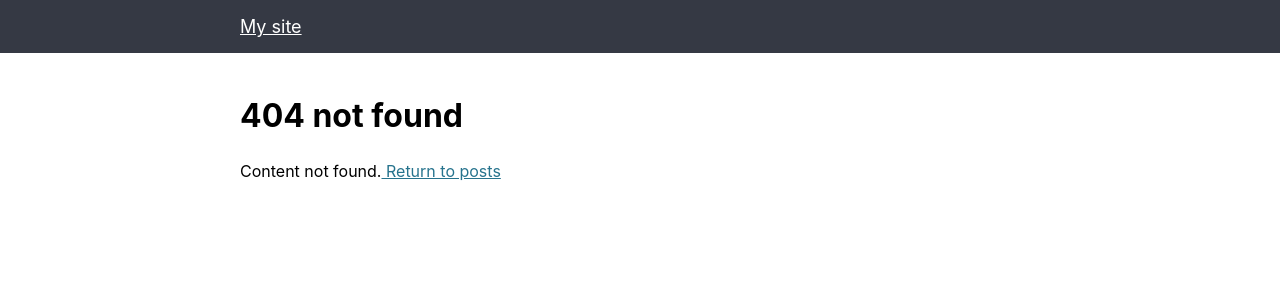
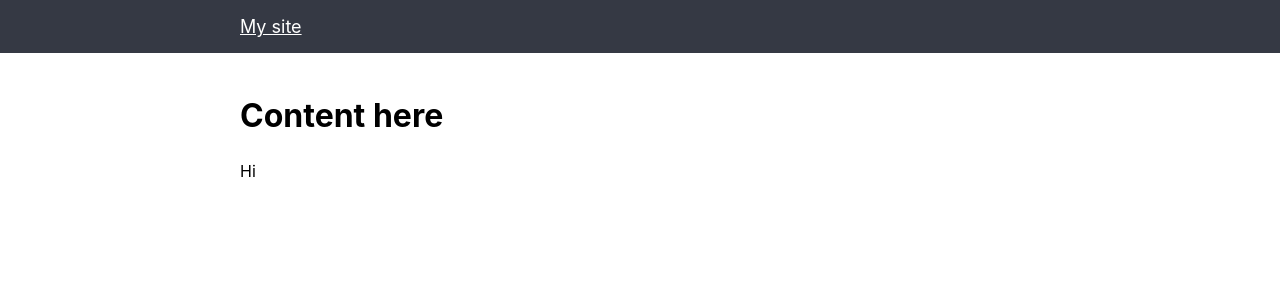
Before and after one commit to kelchenn/React-Blog, a React (Create React App) app in the folder react-app/: page /post/content-here in a window 1280 px wide. Before the commit this address had no page. Shown: the top 300 px of the page. Built offline with nearby package versions, Linux system fonts and the light colour scheme.

Commit message:
create PostWrapper.js, route to posts using the url params

```diff
--- a/react-app/src/App.js
+++ b/react-app/src/App.js
@@ -1,10 +1,10 @@
-import React, {useState} from "react";
-import {BrowserRouter, Routes, Route, Redirect, useParams} from "react-router-dom";
+import React, { useState, useEffect } from "react";
+import { BrowserRouter, Routes, Route, Redirect, useParams } from "react-router-dom";
 
 import "./App.css";
 import Header from "./components/Header";
 import Posts from "./components/Posts";
-import Post from "./components/Post";
+import PostWrapper from "./components/PostWrapper";
 import NotFound from "./components/NotFound";
 
 const App = (props) => {
@@ -36,7 +36,11 @@ const App = (props) => {
         <Routes>
           {/* check if we are on the main route of the site (locally http://localhost:3000/),
           if we are, call <Posts/> component */}
-          <Route exact = {true} path = "/" element = {<Posts posts = {posts}/>} />
+          <Route exact = { true } path = "/" element = {<Posts posts = { posts }/>} />;
+          <Route
+            path = "/post/:id"
+            element = {<PostWrapper posts = { posts }/>}
+          />;
           <Route path = "*" element = {<NotFound/>}/>
         </Routes>
       </div>
--- a/react-app/src/components/Header.js
+++ b/react-app/src/components/Header.js
@@ -1,5 +1,5 @@
 import React from "react";
-import {Link} from "react-router-dom";
+import { Link } from "react-router-dom";
 
 const Header = (props) => (
     <header className = "App-header">
--- a/react-app/src/components/NotFound.js
+++ b/react-app/src/components/NotFound.js
@@ -1,5 +1,5 @@
 import React from "react";
-import {Link} from "react-router-dom";
+import { Link } from "react-router-dom";
 
 const NotFound = () => (
     <article className = "not-found container">
--- /dev/null
+++ b/react-app/src/components/PostWrapper.js
@@ -0,0 +1,30 @@
+import React, { useEffect, useState } from "react";
+import { useParams } from "react-router-dom";
+
+import Post from "./Post";
+import NotFound from "./NotFound";
+
+const PostWrapper = ({ posts }) => {
+    const [showPost, setShowPost] = useState(false);
+    const [postId, setPostId] = useState({});
+    const { id } = useParams();
+
+    useEffect(() => {
+        const post = posts.find(item => item.slug === id);
+
+        if (post) {
+            setShowPost(true);
+            setPostId(post);
+        }
+    }, [posts, id]);
+
+    return (
+        <div>
+            {showPost ? (<Post post = { postId }/>) : (<NotFound/>)}
+        </div>
+    );
+};
+
+
+
+export default PostWrapper;
--- a/react-app/src/components/Posts.js
+++ b/react-app/src/components/Posts.js
@@ -1,22 +1,22 @@
 import React from "react";
-import {Link} from "react-router-dom"
+import { Link } from "react-router-dom";
 
-const Posts = ({posts}) => (
-    <article className = "posts container">
-        <h1> Posts</h1>
+const Posts = ({ posts }) => {
+  return (
+    <article className="posts container">
+      <h1>Posts</h1>
       <ul>
-            {posts.length < 1 && (
-                <li key = "empty">No posts yet! </li>)}
-
+        {posts.length < 1 && <li key = "empty">No posts yet!</li>}
         {posts.map(post => (
-                <li key = {post.id}>
+          <li key = { post.id }>
             <h2>
-                        <Link to = {`/post/${post.slug}`}>{post.title} </Link>
+              <Link to={`/post/${post.slug}`}>{post.title}</Link>
             </h2>
           </li>
         ))}
       </ul>
     </article>
   );
+};
 
 export default Posts;
```
Also changed, not shown: react-app/src/components/Post.js (+5 -5 lines). Lines whose indentation alone changed are shown as unchanged.
